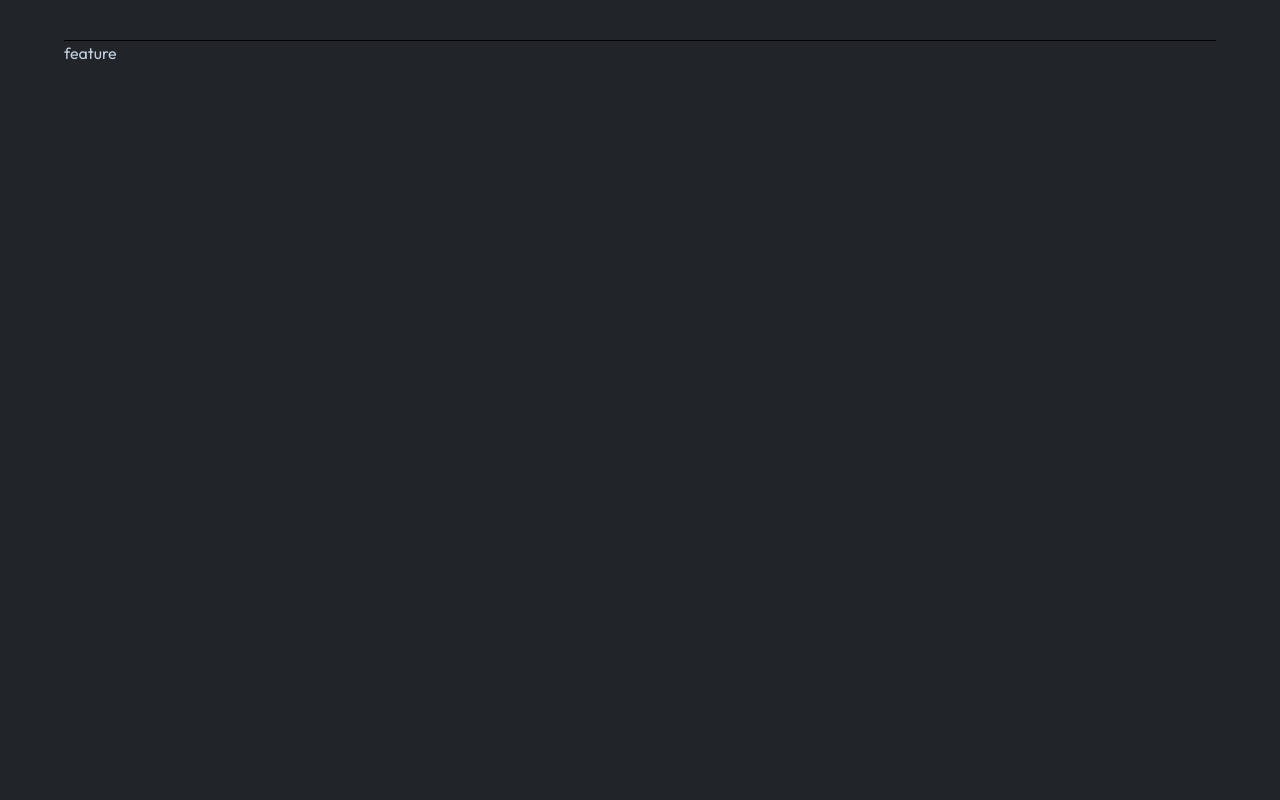
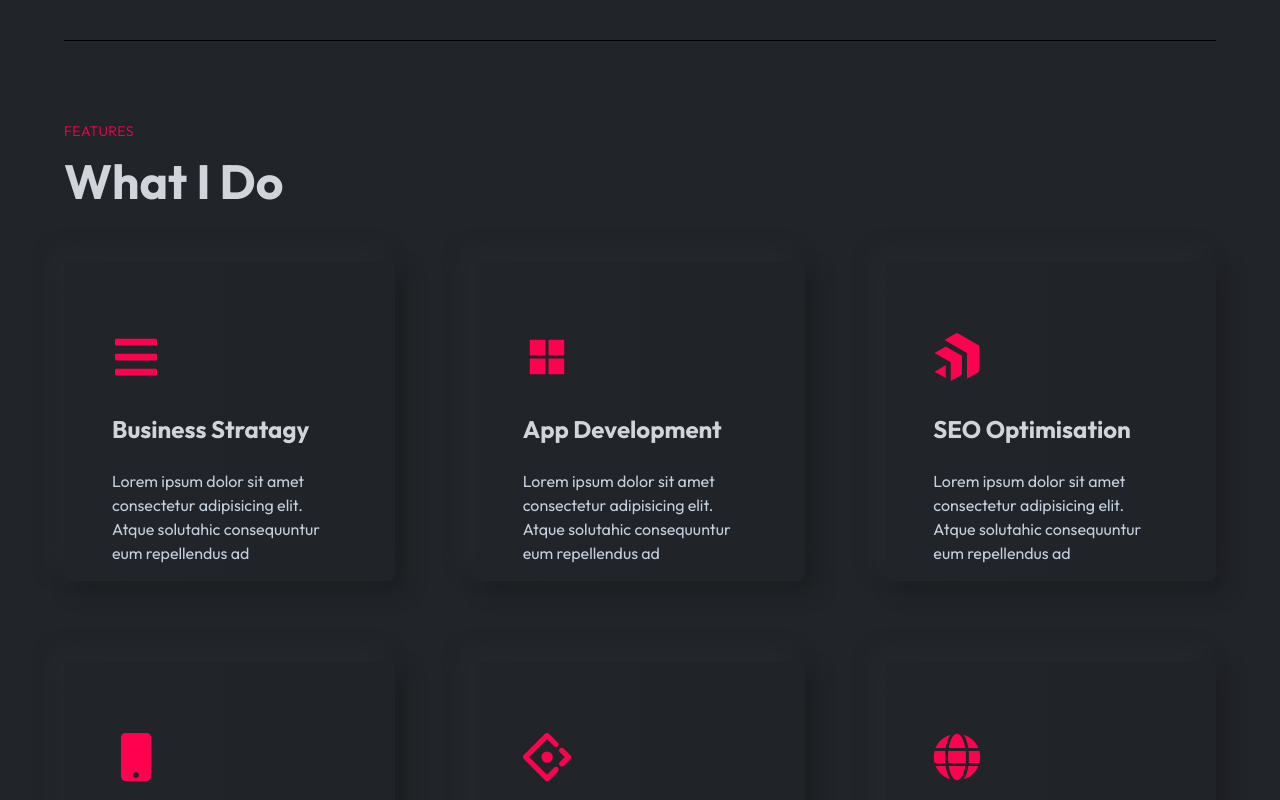
Before and after one commit to BrostouchKOK/my-portfolio, a React (Vite) app: page / in a window 1280 px wide. Shown: the part 760-1560 px from the top of the page. Built offline with nearby package versions, Linux system fonts and the light colour scheme; a web font is replaced by a local one.

Commit message:
completed features section

```diff
--- /dev/null
+++ b/src/components/features/Card.jsx
@@ -0,0 +1,34 @@
+import React from "react";
+import { HiArrowRight } from "react-icons/hi";
+
+const Card = ({ title, des, icon }) => {
+  return (
+    <div
+      className="w-full h-80 px-12 py-10 rounded-lg shadow-shadowOne flex items-center
+    bg-gradient-to-r from-bodyColor to-[#202327] group hover:bg-gradient-to-b hover:from-black
+    hover:to-[#1e2024] transition-colors duration-100 group"
+    >
+      <div className="h-72 overflow-y-hidden">
+        <div className="flex h-full flex-col gap-8 translate-y-14 group-hover:translate-y-0 duration-500">
+          <div>
+            <span
+              className="text-5xl text-designColo
+            "
+            >
+              {icon}
+            </span>
+          </div>
+          <div className="flex flex-col gap-6">
+            <h2 className="text-2xl font-bold text-gray-300">{title}</h2>
+            <p className="text-base">{des}</p>
+            <span className="text-2xl text-designColo">
+              <HiArrowRight />
+            </span>
+          </div>
+        </div>
+      </div>
+    </div>
+  );
+};
+
+export default Card;
--- a/src/components/features/Features.jsx
+++ b/src/components/features/Features.jsx
@@ -1,11 +1,50 @@
-import React from 'react'
+import { AiFillAppstore } from "react-icons/ai";
+import { FaMobile, FaGlobe, FaBars } from "react-icons/fa";
+import { SiProgress, SiAntdesign } from "react-icons/si";
+import Title from "../layout/Title";
+import Card from "./Card";
 
 const Features = () => {
   return (
-    <section id='features' className='w-full h-[800px] pb-20 flex border-b-[1px] border-b-black'>
-      feature
+    <section
+      id="features"
+      className="w-full py-20 border-b-[1px] border-b-black"
+    >
+      <Title title={"Features"} desc={"What I Do"} />
+      <div className="grid grid-cols-3 gap-20">
+        <Card
+          title="Business Stratagy"
+          des="Lorem ipsum dolor sit amet consectetur adipisicing elit. Atque solutahic consequuntur eum repellendus ad"
+            icon={<FaBars/>}
+        />
+        <Card
+          title="App Development"
+          des="Lorem ipsum dolor sit amet consectetur adipisicing elit. Atque solutahic consequuntur eum repellendus ad"
+            icon={< AiFillAppstore/>}
+        />
+        <Card
+          title="SEO Optimisation"
+          des="Lorem ipsum dolor sit amet consectetur adipisicing elit. Atque solutahic consequuntur eum repellendus ad"
+        icon={<SiProgress/>}
+        />
+        <Card
+          title="Mobile Development"
+          des="Lorem ipsum dolor sit amet consectetur adipisicing elit. Atque solutahic consequuntur eum repellendus ad"
+        icon={<FaMobile/>}
+        />
+        <Card
+          title="UX Design"
+          des="Lorem ipsum dolor sit amet consectetur adipisicing elit. Atque solutahic consequuntur eum repellendus ad"
+        icon={<SiAntdesign/>}
+        />
+        <Card
+          title="Hosting Websites"
+          des="Lorem ipsum dolor sit amet consectetur adipisicing elit. Atque solutahic consequuntur eum repellendus ad"
+        icon={<FaGlobe/>}
+        />
+      </div>
     </section>
-  )
-}
+  );
+};
 
-export default Features
+export default Features;
--- /dev/null
+++ b/src/components/layout/Title.jsx
@@ -0,0 +1,14 @@
+import React from "react";
+
+const Title = ({title,desc}) => {
+  return (
+    <div className="flex flex-col gap-4 mb-14">
+      <h3 className="text-sm uppercase font-light text-designColo tracking-wide">
+        {title}
+      </h3>
+      <h1 className="text-5xl text-gray-300 font-bold capitalize">{desc}</h1>
+    </div>
+  );
+};
+
+export default Title;
```
